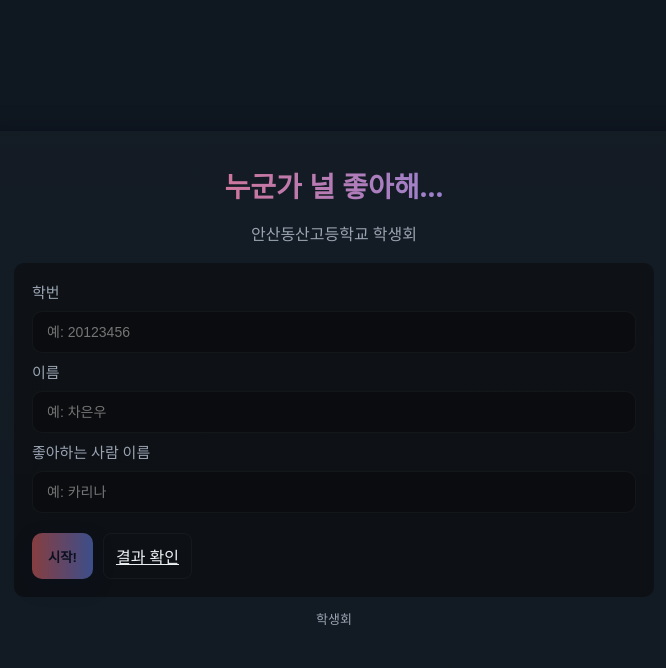
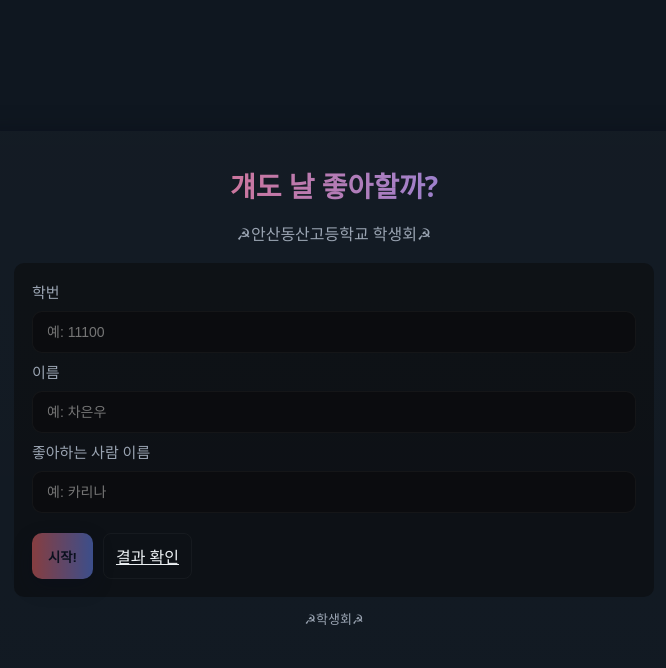
Before and after one commit to Hina758/dchs31, a Flask app: page / in a window 1280 px wide. Shown: the top 668 px of the page, without its empty margins (306-972 px from the left). Run offline with Flask 2, Linux system fonts and the light colour scheme.

Commit message:
Update Flask project code

```diff
--- a/app.py
+++ b/app.py
@@ -9,7 +9,7 @@ from datetime import datetime
 app = Flask(__name__)
 DB_PATH = os.path.join(os.path.dirname(__file__), 'data.db')
 
-# --- DB helpers ---
+# --- DB helpers --- 데이터베이스를 도와주는 애들.. sqlite
 def get_db():
     db = getattr(g, '_database', None)
     if db is None:
--- a/static/script.js
+++ b/static/script.js
@@ -25,7 +25,7 @@
           headers: {'Content-Type':'application/json'},
           body: JSON.stringify({ studentNo: s, name: n, crush: c })
         });
-        if (res.status === 409) { alert('이미 제출된 학번/이름입니다.'); submitBtn.disabled=false; submitBtn.innerText='시작!'; return; }
+        if (res.status === 409) { alert('이미 제출된 학번/이름입니다! 어디서!'); submitBtn.disabled=false; submitBtn.innerText='시작!'; return; }
         if (!res.ok) { alert('서버 오류'); submitBtn.disabled=false; submitBtn.innerText='시작!'; return; }
         // save minimal local for result checking flow; now go to wait page
         localStorage.setItem('lm_payload', JSON.stringify({ studentNo: s, name: n, crush: c }));
--- a/templates/index.html
+++ b/templates/index.html
@@ -4,17 +4,17 @@
 <head>
   <meta charset="utf-8">
   <meta name="viewport" content="width=device-width,initial-scale=1">
-  <title>누군가 널 좋아해…</title>
+  <title>걔도 날 좋아할까?</title>
   <link rel="stylesheet" href="{{ url_for('static', filename='styles.css') }}">
 </head>
 <body>
   <main class="stage">
-    <h1 class="title">누군가 널 좋아해…</h1>
-    <p class="subtitle">안산동산고등학교 학생회</p>
+    <h1 class="title">걔도 날 좋아할까?</h1>
+    <p class="subtitle">☭안산동산고등학교 학생회☭</p>
 
     <form id="form" class="card" method="post" action="/submit" onsubmit="return false;">
       <label class="small">학번</label>
-      <input id="studentNo" name="studentNo" type="text" placeholder="예: 20123456" />
+      <input id="studentNo" name="studentNo" type="text" placeholder="예: 11100" />
       <label class="small">이름</label>
       <input id="name" name="name" type="text" placeholder="예: 차은우" />
       <label class="small">좋아하는 사람 이름</label>
@@ -25,7 +25,7 @@
       </div>
     </form>
 
-    <p class="note">학생회</p>
+    <p class="note">☭학생회☭</p>
   </main>
 
   <script src="{{ url_for('static', filename='script.js') }}"></script>
```
